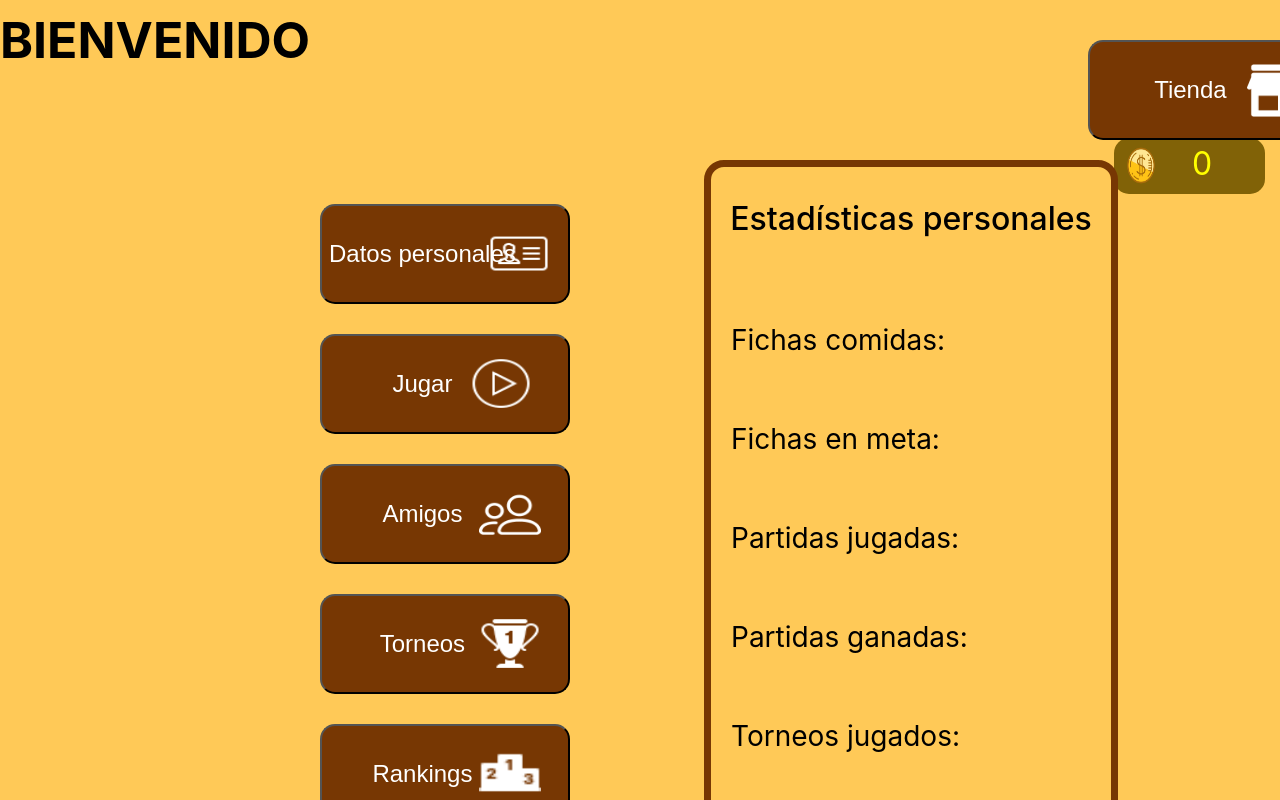
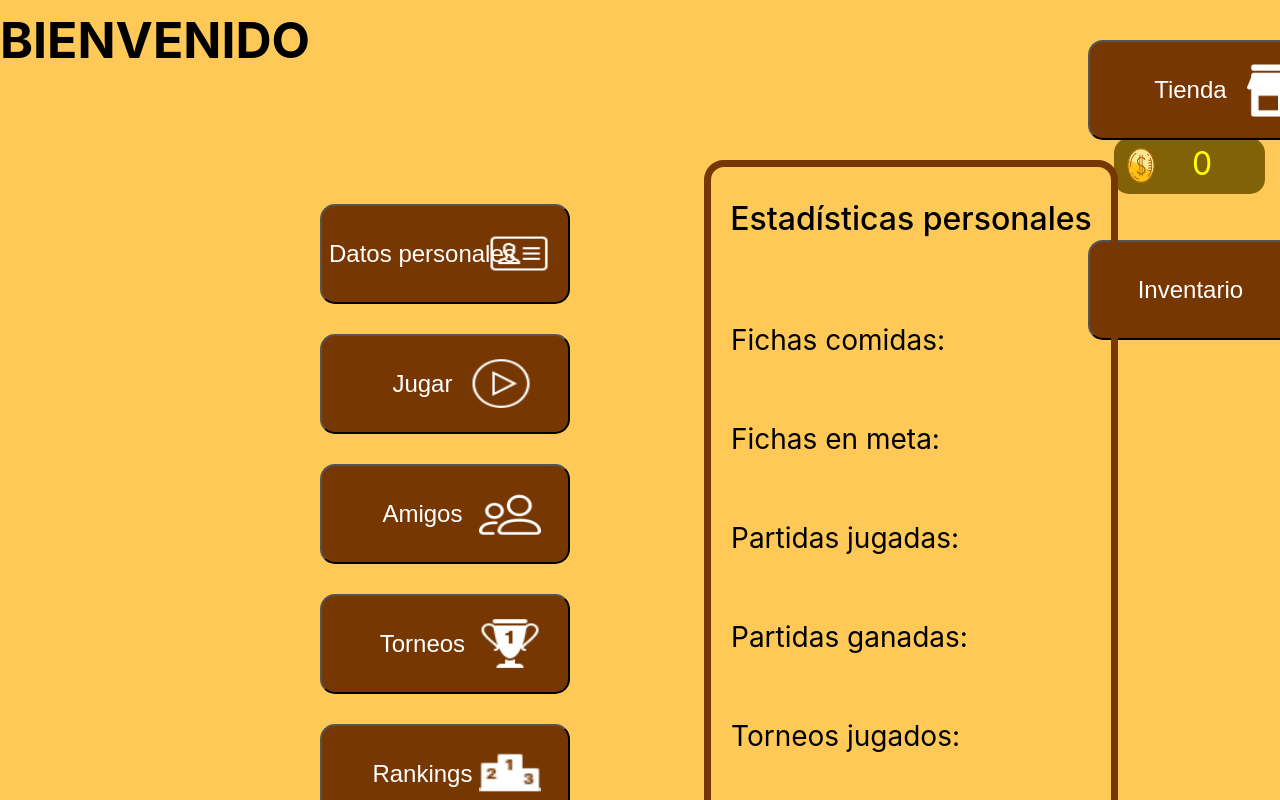
Before and after one commit to UNIZAR-30226-2023-03/frontend-web, a React (Create React App) app: page /principal in a window 1280 px wide. Shown: the top 800 px of the page. Built offline with nearby package versions, Linux system fonts and the light colour scheme; no server answers.

Commit message:
inventario

```diff
--- a/src/componentes/Principal.jsx
+++ b/src/componentes/Principal.jsx
@@ -4,6 +4,18 @@ import "../styles/Principal.css";
 import { useNavigate } from 'react-router-dom';
 import Cookies from 'universal-cookie';
 import { Button, Modal } from 'react-bootstrap';
+import tablero from "../imagenes/tablero/tablero.png";
+import tablero01 from "../imagenes/tablero/tablero Negro.png";
+import tablero1 from "../imagenes/tablero/tablero_Halloween.png";
+import tablero2 from "../imagenes/tablero/tablero_Navidad.png";
+import ficha1 from "../imagenes/tablero/ficha_Halloween.png";
+import ficha2 from "../imagenes/tablero/ficha_Navidad.png";
+import tablero11 from "../imagenes/tablero/tablero_Halloween_NEGRO.png";
+import tablero21 from "../imagenes/tablero/tablero_Navidad_NEGRO.png";
+import ficha11 from "../imagenes/tablero/Ficha_Halloween_Negro.png";
+import ficha21 from "../imagenes/tablero/Ficha_navidad_Negro.png";
+import cruz from "../imagenes/iconos/cruz.png";
+
 
 function Principal(){
     const [estadisticasjugador, setestadisticasjugador] = useState('');
@@ -13,6 +25,10 @@ function Principal(){
     const [monedas, setmonedas] = useState(0);
     const cookies= new Cookies();
     const idUsuario = cookies.get('idUsuario');
+    const [mostrar, setMostrar]=useState(false);
+    const tabl = Array(3).fill(false);
+    const fichas = Array(3).fill(false);
+
     useEffect(() => {
       async function buscarestadisticas() {
         await axios.get("https://lamesa-backend.azurewebsites.net/usuario/estadisticas/"+idUsuario)
@@ -54,6 +70,17 @@ function Principal(){
         }
       })
     }
+    useEffect(()=>{
+      async function consultarActivo(yo){
+        //sacar que producto tiene activo
+        tabl[0]=true;
+        fichas[0]=true;
+      }
+      consultarActivo(idUsuario)
+    }, [idUsuario,tabl,fichas])
+
+
+
     const handleClick = () => {
       probarReconexion();
     };
@@ -80,6 +107,13 @@ function Principal(){
     const handleClick7 = () => {
       navigate(process.env.PUBLIC_URL+'/tienda');
     };
+    const handleClick8 = () => {
+      if(mostrar){
+        setMostrar(false);
+      }
+      else {  setMostrar(true);}
+
+    };
     async function darbaja(){
       await axios.post("https://lamesa-backend.azurewebsites.net/usuario/eliminar/"+idUsuario)
       .then ( response => {
@@ -89,13 +123,27 @@ function Principal(){
         setShowModalSeguroBaja(false);
       })
     }
+    async function id0(){
+
+    }
 
     return (
         <>
           <div class="monedasJugador" data-number={monedas}></div>
           <h1>BIENVENIDO {cookies.get('nombreUsuario')}</h1>
           <br></br><br></br><br></br><br></br><br></br>
+          {mostrar?
+            <div className="inv">
+              {tabl[0] ? <img className="btn1" src={tablero01} alt="" /> : <img className="btn" src={tablero} alt="" onClick={id0}/>}
+              {tabl[1] ? <img className="btn1" src={tablero11} alt="" /> : <img className="btn" src={tablero1} alt="" onClick={id0}/>}
+              {tabl[2] ? <img className="btn1" src={tablero21} alt="" /> : <img className="btn" src={tablero2} alt="" onClick={id0}/>}
+              {fichas[0] ? <img className="btn1" src={ficha11} alt="" /> : <img className="btn" src={ficha1} alt="" onClick={id0}/>}
+              {fichas[1] ? <img className="btn1" src={ficha21} alt="" /> : <img className="btn" src={ficha2} alt="" onClick={id0}/>}
+              {fichas[2] ? <img className="btn1" src={ficha11} alt="" /> : <img className="btn" src={ficha1} alt="" onClick={id0}/>}
+              <div className="cruzcont"><img className="cruz" src={cruz} alt="" onClick={handleClick8}/></div>
 
+            </div>
+            : <div></div> }
           <button className="botonDatosPersonales" onClick={handleClick3}>Datos personales</button>
           {mostrarPartidas ? (
               <div className="botones">
@@ -118,6 +166,7 @@ function Principal(){
           <button className="botonrankings" onClick={handleClick6}>Rankings</button>
           <button className="botonbaja" onClick={() => setShowModalSeguroBaja(true)}>Darme de baja</button>
           <button className="botontienda" onClick={handleClick7}>Tienda</button>
+          <button className="botonInventario" onClick={handleClick8}>Inventario</button>
           <div className="estadisticas">
             <p className="tituloEstadisticas">Estadísticas personales</p>
             <p className="subtituloEstadisticas">Fichas comidas:&nbsp;&nbsp;&nbsp;&nbsp;&nbsp;</p>
--- a/src/styles/Principal.css
+++ b/src/styles/Principal.css
@@ -204,8 +204,48 @@
     top:5%;
     display: block;
 }
+.botonInventario{
+    background-color: rgb(119, 55, 3);
+    background-image: url('../imagenes/iconos/inventario.png');
+    background-repeat: no-repeat;
+    background-position: 85% 50%;
+    background-size: 25% 65%;
+    padding-right: 4%;
+    border-radius: 15px;
+    color:#fff;
+    position: absolute;
+    height: 100px;
+    text-align: center;
+    width: 250px;
+    cursor: pointer;
+    font-size: 1.5em;
+    left:85%;
+    top:30%;
+    display: block;
+}
+.inv{
+    position: fixed;
+    background-color: rgba(0, 0, 0, 0.5);
+    z-index: 9999;
+    border-radius: 7px;
+    border: 10px solid red;
+}
+.cruz{
+    width: 35px;
+    cursor: pointer;
+}
+.cruzcont{
+    position:absolute;
+    left: 95%;
+    top: 3%;
+}
+.cruz:hover{
+    transform: scale(1.1);
+    transition: 0.1s ease-in-out;
 
-.botonAmigos:hover,.botonDatosPersonales:hover,.botonJugar:hover,.botonJugarPrivada:hover,.botonJugarPublica:hover,.botonrankings:hover,.botontorneos:hover,.botontienda:hover{
+}
+
+.botonAmigos:hover,.botonDatosPersonales:hover,.botonJugar:hover,.botonJugarPrivada:hover,.botonJugarPublica:hover,.botonrankings:hover,.botontorneos:hover,.botontienda:hover, .botonInventario:hover{
     transform: scale(1.1);
     background-color: rgb(161, 73, 2);
     transition: 0.1s ease-in-out;
```
Also changed, not shown: src/imagenes/iconos/inventario.png (added).
